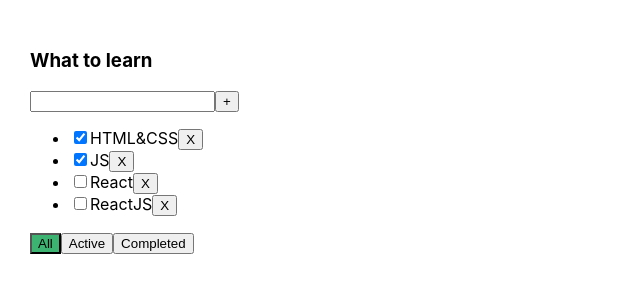
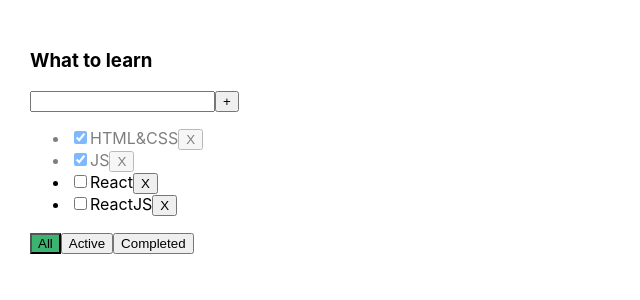
Before and after one commit to KobraMik/ToDoList, a React (Create React App) app: page / in a window 1280 px wide. Shown: the top 300 px of the page, without its empty margins (0-640 px from the left). Built offline with nearby package versions, Linux system fonts and the light colour scheme.

Commit message:
LESSON 4, tasks add opacity

```diff
--- a/src/App.css
+++ b/src/App.css
@@ -15,3 +15,6 @@
 .active-filter{
   background-color: mediumseagreen;
 }
+.is-done {
+  opacity: 0.5;
+}
--- a/src/ToDolist.tsx
+++ b/src/ToDolist.tsx
@@ -65,7 +65,8 @@
                     props.changeStatusHandler(m.id, e.currentTarget.checked)
                 }
                 return (
-                    <li key={m.id}>
+                    <li key={m.id}
+                        className={m.isDone ? "is-done" : ""}>
                         <input type="checkbox"
                                checked={m.isDone}
                                onChange={onChangeHandler}
```
